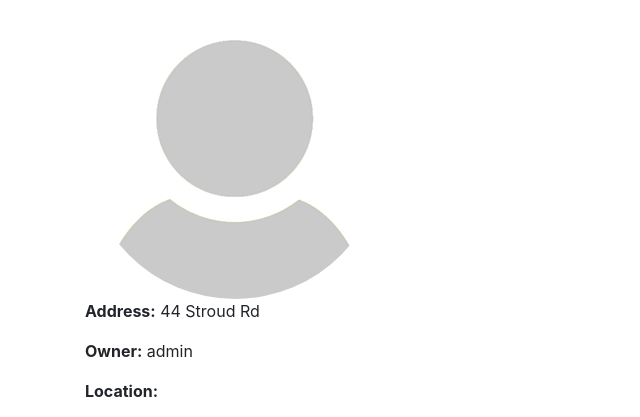
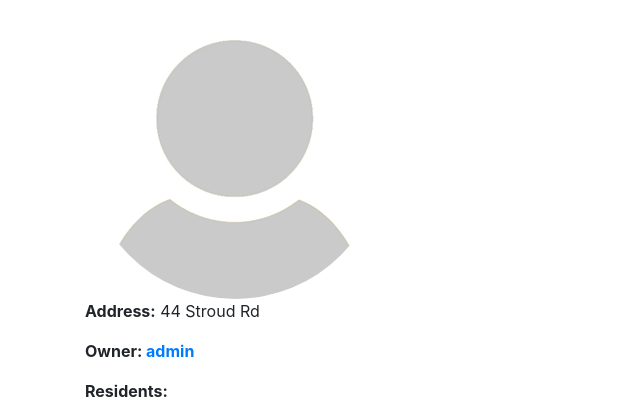
Before and after one commit to shanf2/BackyardBuddies, a Django app: a page that uses BackyardBuddies/users/templates/users/house_detail.html in a window 1280 px wide. Shown: the part 112-529 px from the top of the page, without its empty margins (0-640 px from the left). Run offline with Django 4.2, Linux system fonts and the light colour scheme; data comes from the database, SQL or seed files in the repository; some libraries are stand-ins or nearby versions.

Commit message:
Update house_detail.html
Added link for owner and moved residents list

```diff
--- a/BackyardBuddies/users/templates/users/house_detail.html
+++ b/BackyardBuddies/users/templates/users/house_detail.html
@@ -6,7 +6,13 @@
           <legend class="border-bottom mb-4">{{ object.address }}</legend>
 		  <img class="rounded-circle" src="{{ object.image.url }}">
 		  <p><strong>Address:</strong> {{ object.address }}</p>
-		  <p><strong>Owner:</strong> {{ object.owner }}</p>
+		  <p><strong>Owner: <a class="mr-2" href="{% url 'user-posts' object.owner.username %}">{{ object.owner }}</a></strong></p>
+		  <p><strong>Residents:</strong></p>
+		  <ul>
+			  {% for resident in object.residents.all %}
+				<li><a href="#">{{ resident }}</a></li>
+			  {% endfor %}
+	          </ul>
 		  <p><strong>Location:</strong></p>
 		  <div id="map2" style="height:300px;width:600px"></div>
 		  <script>
@@ -23,12 +29,6 @@
 			}
 			window.initMap = initMap_detail;
 		  </script>
-		  <p><strong>Residents:</strong></p>
-		  <ul>
-			  {% for resident in object.residents.all %}
-				<li><a href="#">{{ resident }}</a></li>
-			  {% endfor %}
-	      </ul>
 		  <p><strong>Description:</strong> {{ object.description }}</p>
 		{% if object.owner == user %}
 			<div>
```
